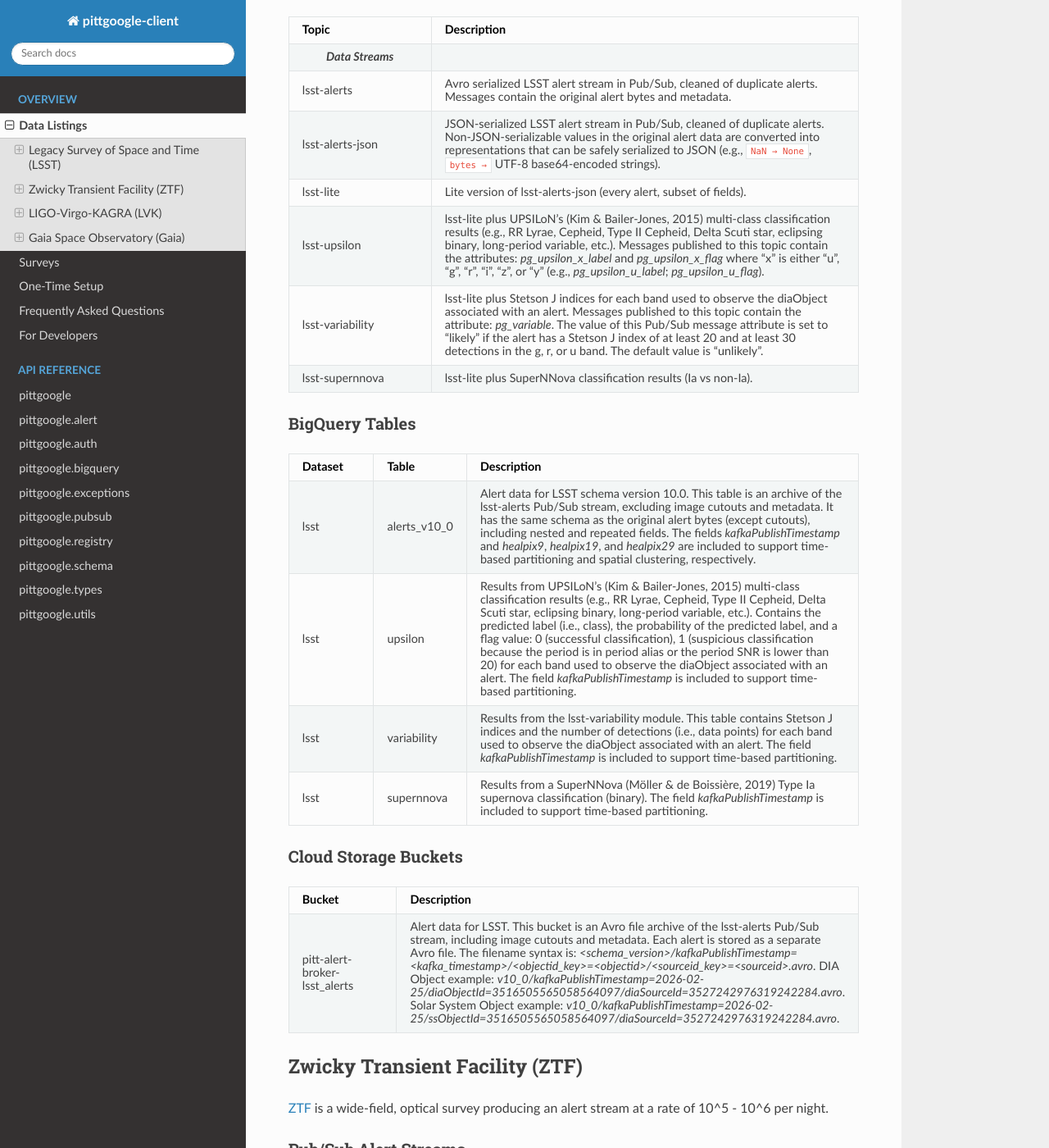
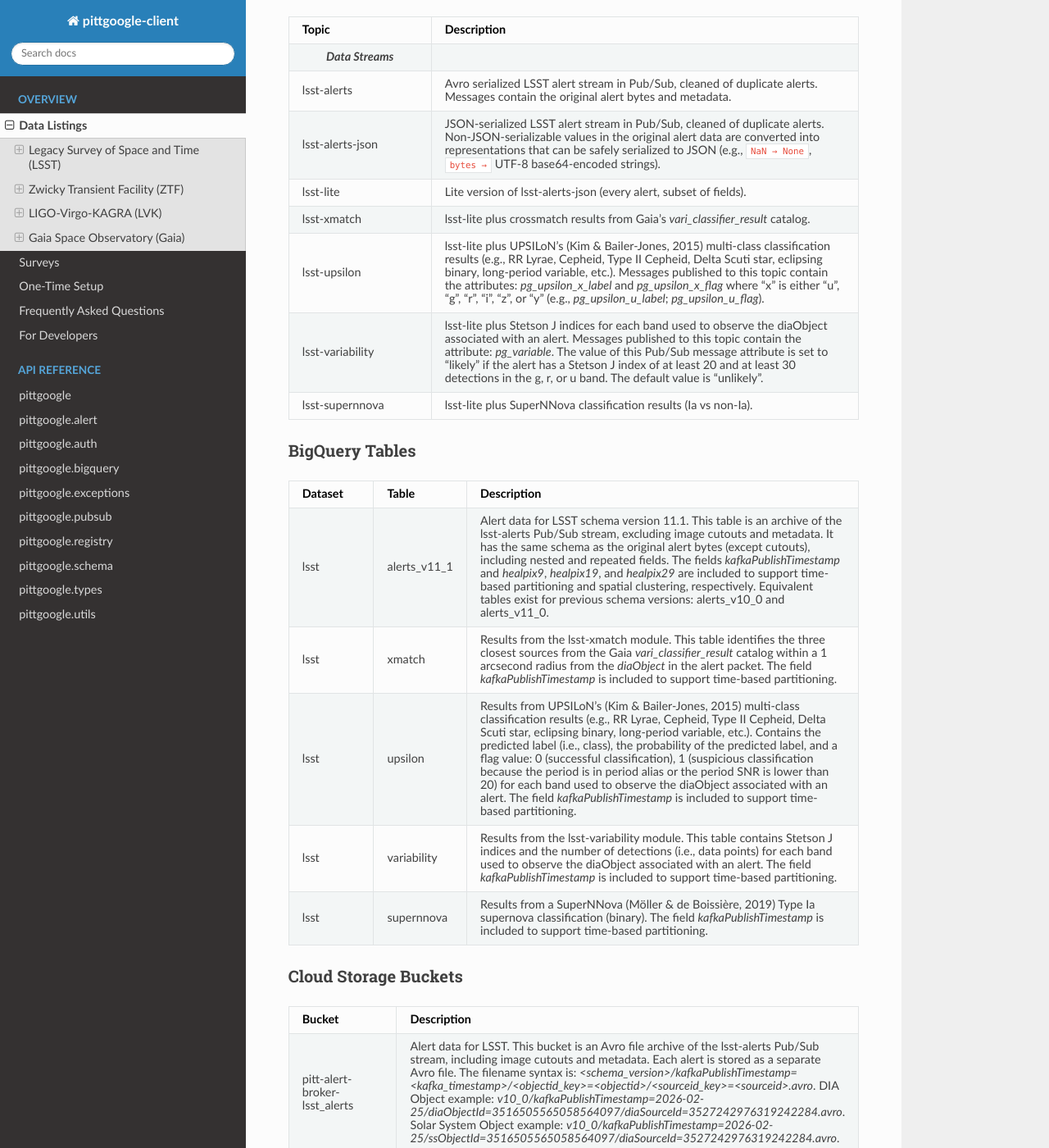
Before and after one commit to mwvgroup/pittgoogle-client, a Sphinx documentation site: the page built from docs/source/listings.rst, in a window 1280 px wide and 1400 px high, scrolled down 873 px. Shown: the whole window at 82% size. Built offline with Sphinx 7.4.7 and the Read the Docs theme 3.1.0, drawn with Linux system fonts in a browser that asks for light colours.

Commit message:
update LSST data listing

```diff
--- a/docs/source/listings.rst
+++ b/docs/source/listings.rst
@@ -64,6 +64,9 @@ Pub/Sub Alert Streams
     * - lsst-lite
       - Lite version of lsst-alerts-json (every alert, subset of fields).
 
+    * - lsst-xmatch
+      - lsst-lite plus crossmatch results from Gaia's `vari_classifier_result` catalog.
+
     * - lsst-upsilon
       - lsst-lite plus UPSILoN's (Kim \& Bailer-Jones, 2015) multi-class classification results (e.g., RR Lyrae,
         Cepheid, Type II Cepheid, Delta Scuti star, eclipsing binary, long-period variable, etc.). Messages
@@ -92,11 +95,18 @@ BigQuery Tables
       - Description
 
     * - lsst
-      - alerts_v10_0
-      - Alert data for LSST schema version 10.0. This table is an archive of the lsst-alerts Pub/Sub stream,
+      - alerts_v11_1
+      - Alert data for LSST schema version 11.1. This table is an archive of the lsst-alerts Pub/Sub stream,
         excluding image cutouts and metadata. It has the same schema as the original alert bytes (except cutouts),
         including nested and repeated fields. The fields `kafkaPublishTimestamp` and `healpix9`, `healpix19`, and
         `healpix29` are included to support time-based partitioning and spatial clustering, respectively.
+        Equivalent tables exist for previous schema versions: alerts_v10_0 and alerts_v11_0.
+
+    * - lsst
+      - xmatch
+      - Results from the lsst-xmatch module. This table identifies the three closest sources from the Gaia
+        `vari_classifier_result` catalog within a 1 arcsecond radius from the `diaObject` in the alert packet. The field
+        `kafkaPublishTimestamp` is included to support time-based partitioning.
 
     * - lsst
       - upsilon
```
